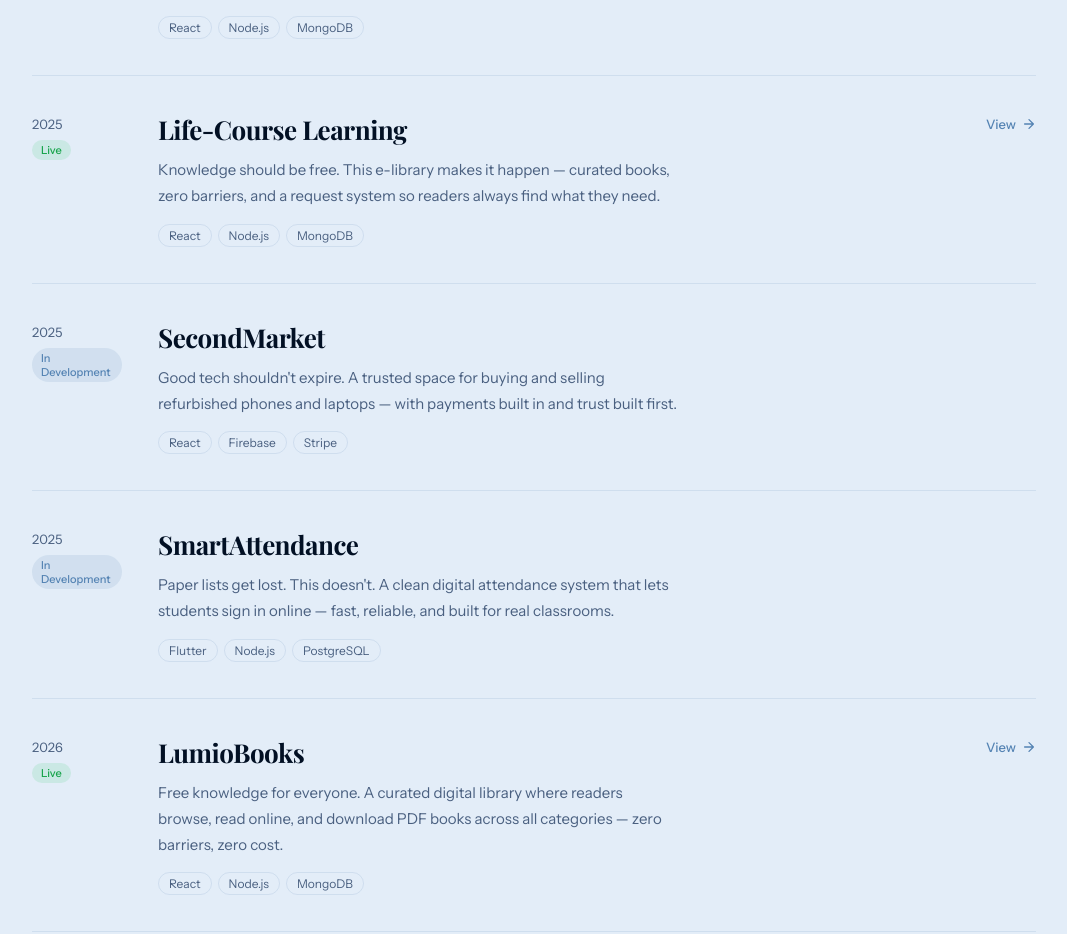
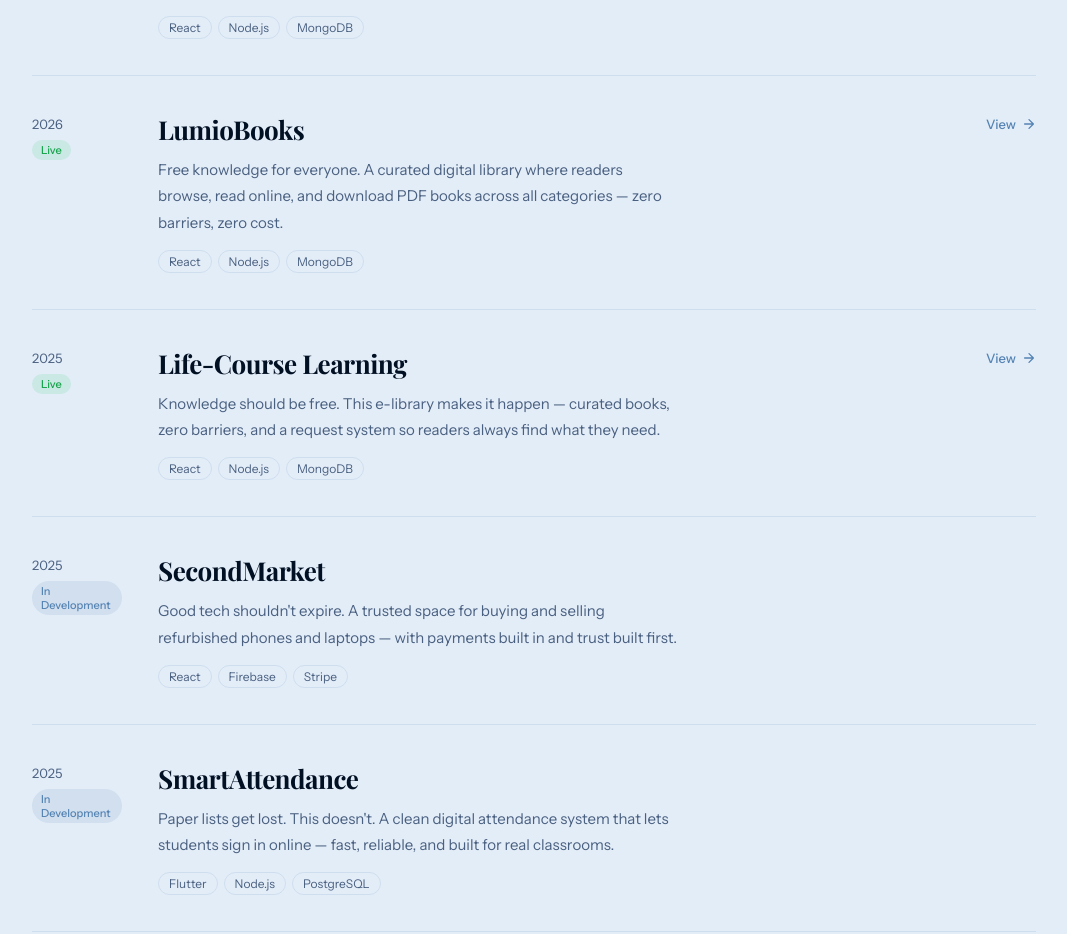
Before and after one commit to brave-0001/Brevian, a React (Create React App) app: page / in a window 1280 px wide. Shown: the part 2084-3018 px from the top of the page, without its empty margins (106-1173 px from the left). Built offline with nearby package versions, Linux system fonts and the light colour scheme; a web font is replaced by a local one.

Commit message:
rearranges

```diff
--- a/src/App.js
+++ b/src/App.js
@@ -33,6 +33,14 @@
   status:       'Live',
   year:         '2026',
 },
+ {
+  title:        'LumioBooks',
+  description:  'Free knowledge for everyone. A curated digital library where readers browse, read online, and download PDF books across all categories — zero barriers, zero cost.',
+  technologies: ['React', 'Node.js', 'MongoDB'],
+  link:         'https://lumio-books-yuoj.vercel.app',
+  status:       'Live',
+  year:         '2026',
+},
   {
     title:        'Life-Course Learning',
     description:  'Knowledge should be free. This e-library makes it happen — curated books, zero barriers, and a request system so readers always find what they need.',
@@ -57,14 +65,7 @@
     status:       'In Development',
     year:         '2025',
   },
-  {
-  title:        'LumioBooks',
-  description:  'Free knowledge for everyone. A curated digital library where readers browse, read online, and download PDF books across all categories — zero barriers, zero cost.',
-  technologies: ['React', 'Node.js', 'MongoDB'],
-  link:         'https://lumio-books-yuoj.vercel.app',
-  status:       'Live',
-  year:         '2026',
-},
+
 ];
 
 const details = [
```
